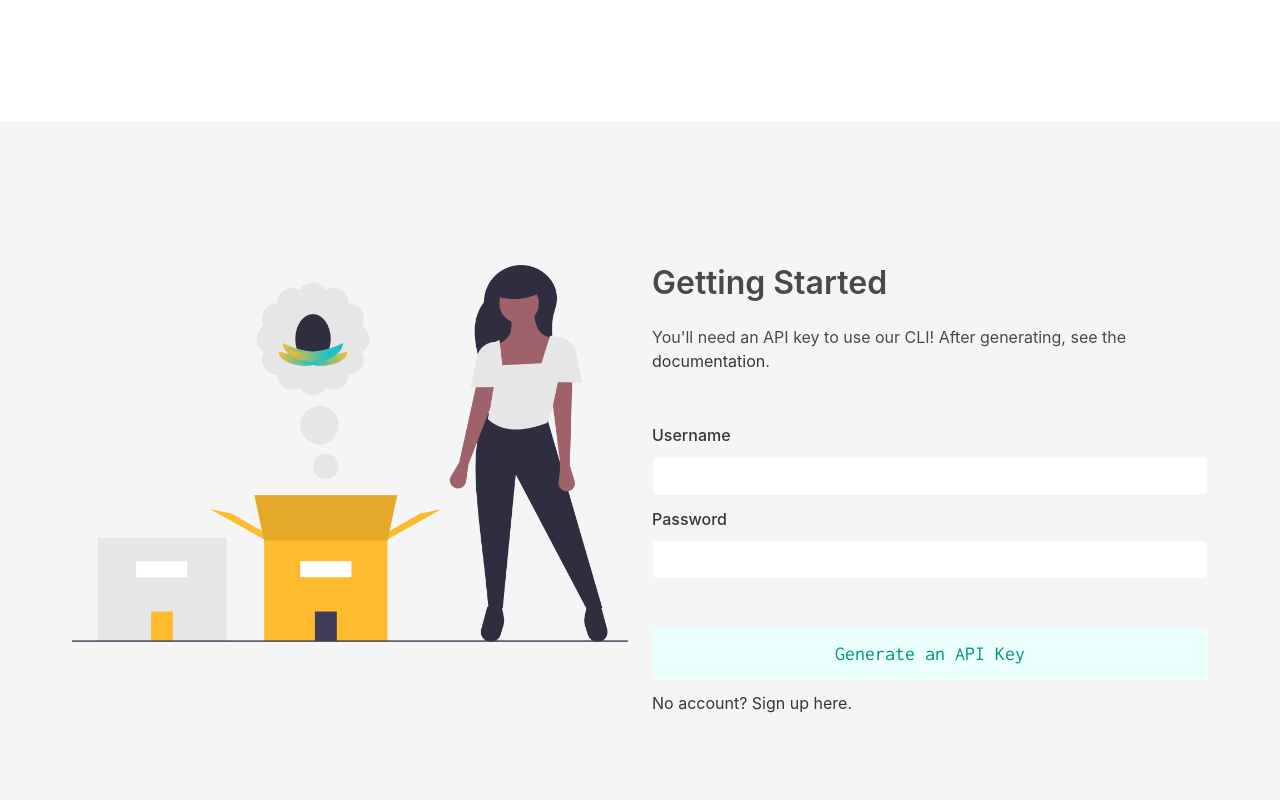
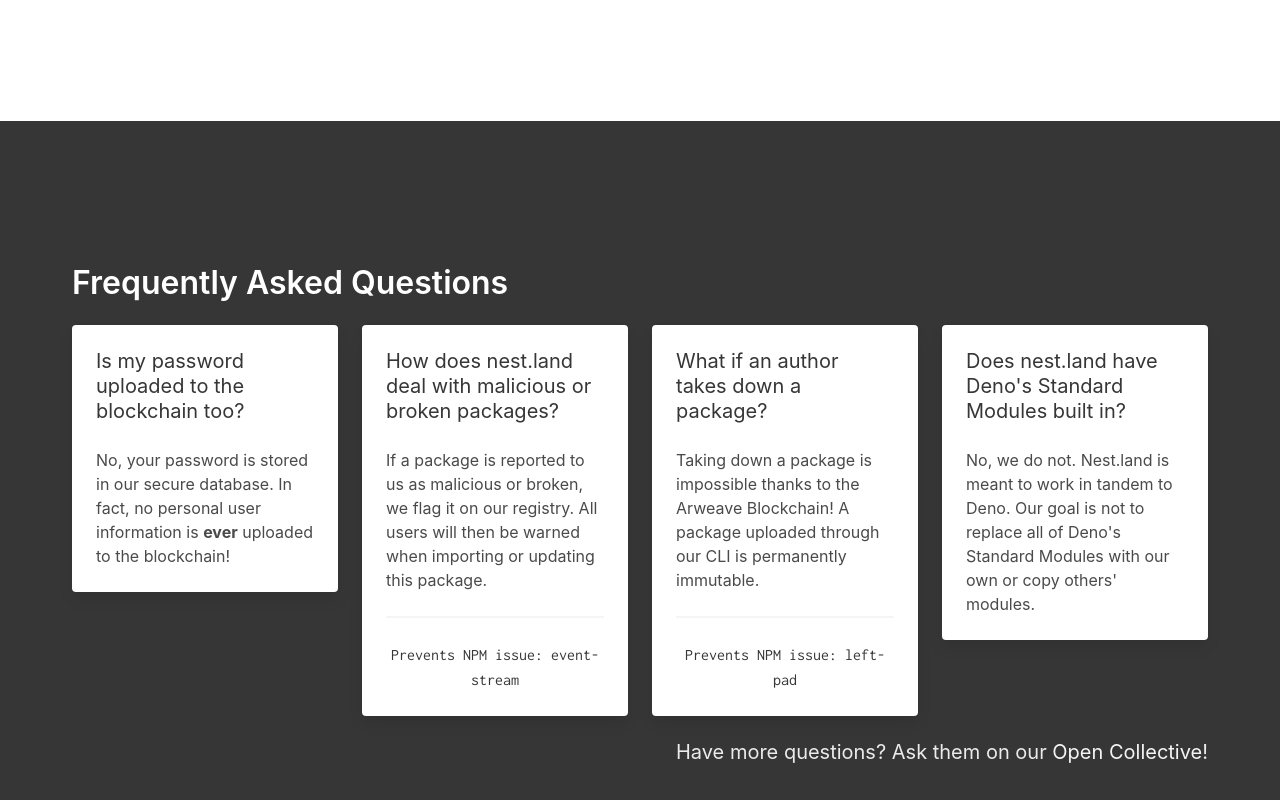
Before and after one commit to nestdotland/nest.land, a Vue app in the folder web/: page / in a window 1280 px wide. Shown: the part 1000-1800 px from the top of the page. Built offline with nearby package versions, Linux system fonts and the light colour scheme; what vue-lodash, vue-recaptcha-v3 would draw is missing.

Commit message:
feat[site]: added FAQ section

```diff
--- /dev/null
+++ b/web/src/components/home/FAQ.vue
@@ -0,0 +1,86 @@
+<template>
+  <div class="hero is-medium is-dark">
+    <div class="hero-body">
+      <div class="container">
+        <h1 class="title">Frequently Asked Questions</h1>
+        <div class="columns">
+          <div class="column">
+            <div class="card">
+              <div class="card-content">
+                <p class="subtitle has-text-dark">Is my password uploaded to the blockchain too?</p>
+                <p>
+                  No, your password is stored in our secure database. In fact, no personal user information is
+                  <b>ever</b> uploaded to the blockchain!
+                </p>
+              </div>
+            </div>
+          </div>
+          <div class="column">
+            <div class="card">
+              <div class="card-content">
+                <p
+                  class="subtitle has-text-dark"
+                >How does nest.land deal with malicious or broken packages?</p>
+                <p>If a package is reported to us as malicious or broken, we flag it on our registry. All users will then be warned when importing or updating this package.</p>
+                <hr />
+                <p class="has-text-centered">
+                  <a
+                    href="https://blog.npmjs.org/post/180565383195/details-about-the-event-stream-incident"
+                    class="has-text-dark issue-text"
+                  >Prevents NPM issue: event-stream</a>
+                </p>
+              </div>
+            </div>
+          </div>
+          <div class="column">
+            <div class="card">
+              <div class="card-content">
+                <p class="subtitle has-text-dark">What if an author takes down a package?</p>
+                <p>Taking down a package is impossible thanks to the Arweave Blockchain! A package uploaded through our CLI is permanently immutable.</p>
+                <hr />
+                <p class="has-text-centered">
+                  <a
+                    href="https://blog.npmjs.org/post/141577284765/kik-left-pad-and-npm"
+                    class="has-text-dark issue-text"
+                  >Prevents NPM issue: left-pad</a>
+                </p>
+              </div>
+            </div>
+          </div>
+          <div class="column">
+            <div class="card">
+              <div class="card-content">
+                <p
+                  class="subtitle has-text-dark"
+                >Does nest.land have Deno's Standard Modules built in?</p>
+                <p>No, we do not. Nest.land is meant to work in tandem to Deno. Our goal is not to replace all of Deno's Standard Modules with our own or copy others' modules.</p>
+              </div>
+            </div>
+          </div>
+        </div>
+        <p class="subtitle has-text-right">
+          Have more questions? Ask them on our
+          <a
+            href="https://opencollective.com/nest-land"
+            class="has-text-light"
+          >Open Collective</a>!
+        </p>
+      </div>
+    </div>
+  </div>
+</template>
+
+<script>
+export default {};
+</script>
+
+<style>
+.card {
+  border-radius: 20px;
+  box-shadow: 0 15px 35px rgba(50, 50, 93, 0.1), 0 5px 15px rgba(0, 0, 0, 0.07);
+}
+
+.issue-text {
+  font-family: "Inconsolata", monospace;
+}
+</style>
--- a/web/src/components/home/Home.vue
+++ b/web/src/components/home/Home.vue
@@ -4,6 +4,7 @@
     <gradient-bar></gradient-bar>
     <intro></intro>
     <!-- <featured-packages></featured-packages>  Disabling for now. Will add back after release when more packages are added.  -->
+    <f-a-q></f-a-q>
     <request-key></request-key>
     <docs></docs>
   </div>
@@ -14,6 +15,7 @@ import Hero from "./Hero";
 import GradientBar from "../GradientBar";
 import Intro from "./Intro";
 // import FeaturedPackages from "./FeaturedPackages";
+import FAQ from "./FAQ";
 import RequestKey from "./RequestKey";
 import Docs from "./Docs";
 
@@ -23,6 +25,7 @@ export default {
     GradientBar,
     Intro,
     // FeaturedPackages,
+    FAQ,
     RequestKey,
     Docs,
   },
```
Also changed, not shown: 1 other file (tests, documents, lock files or other folders).
